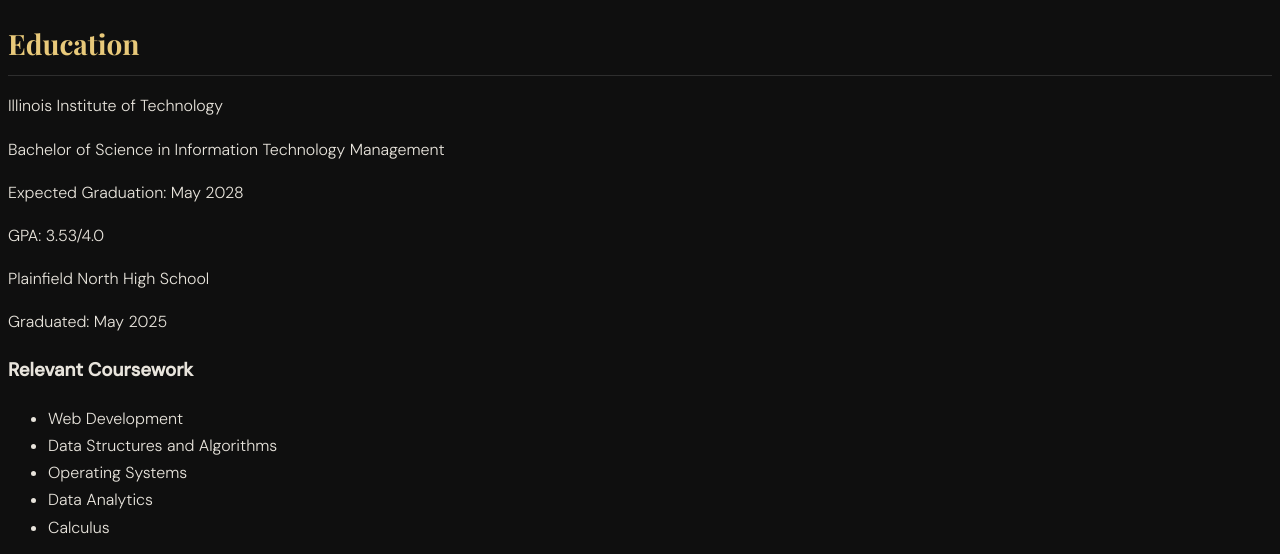
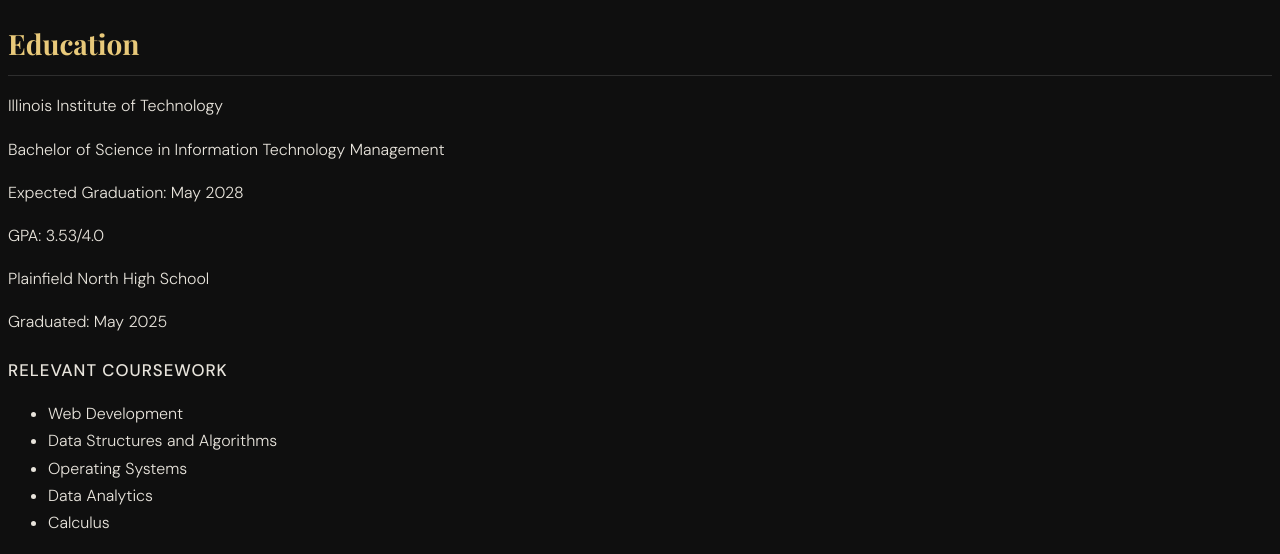
Before and after one commit to A231-afk/project1_itm361, a plain HTML site: page resume.html in a window 1280 px wide. Shown: the part 246-800 px from the top of the page. Drawn offline with nearby package versions, Linux system fonts and the light colour scheme.

Commit message:
h3 styling

```diff
--- a/css/screen.css
+++ b/css/screen.css
@@ -56,3 +56,13 @@
     padding-bottom: 0.5rem;
     border-bottom: 1px solid var(--color-border);
 }
+h3 {
+    font-family: var(--font-body);
+    font-size: 1.05rem;
+    font-weight: 500;
+    color: var(--color-text);
+    margin-bottom: 0.25rem;
+    margin-top: 1.25rem;
+    text-transform: uppercase;
+    letter-spacing: 0.06em;
+}
```
